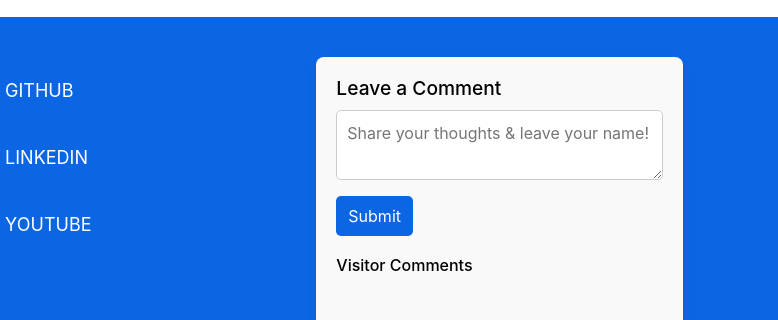
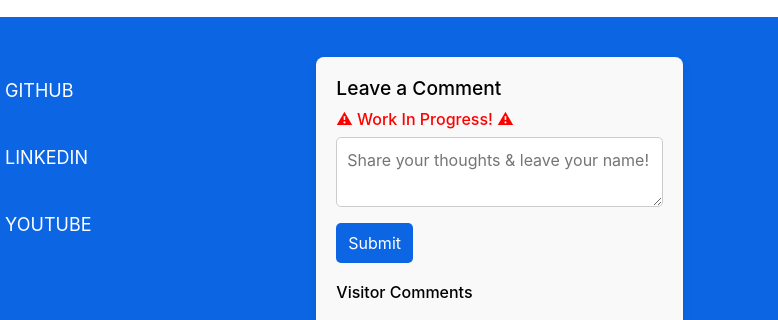
Before and after one commit to shyde7/Portfolio-Website, a website: page index.html in a window 1280 px wide. Shown: the part 3936-4256 px from the top of the page, 502-1280 px from the left. Drawn offline with nearby package versions, Linux system fonts and the light colour scheme; no server answers.

Commit message:
add WIP symbol

```diff
--- a/index.html
+++ b/index.html
@@ -377,6 +377,7 @@ id="contact"
     <!-- Comment Section at the top -->
     <div class="comment-section">
       <h5>Leave a Comment</h5>
+      <h6 style = "color:red"> &#9888; Work In Progress! &#9888;</h6>
       <textarea id="comment-input" placeholder="Share your thoughts & leave your name!" rows="2"></textarea>
       <button id="submit-comment-btn" class="btn">Submit</button>
       <div id="comment-display-section">
```
